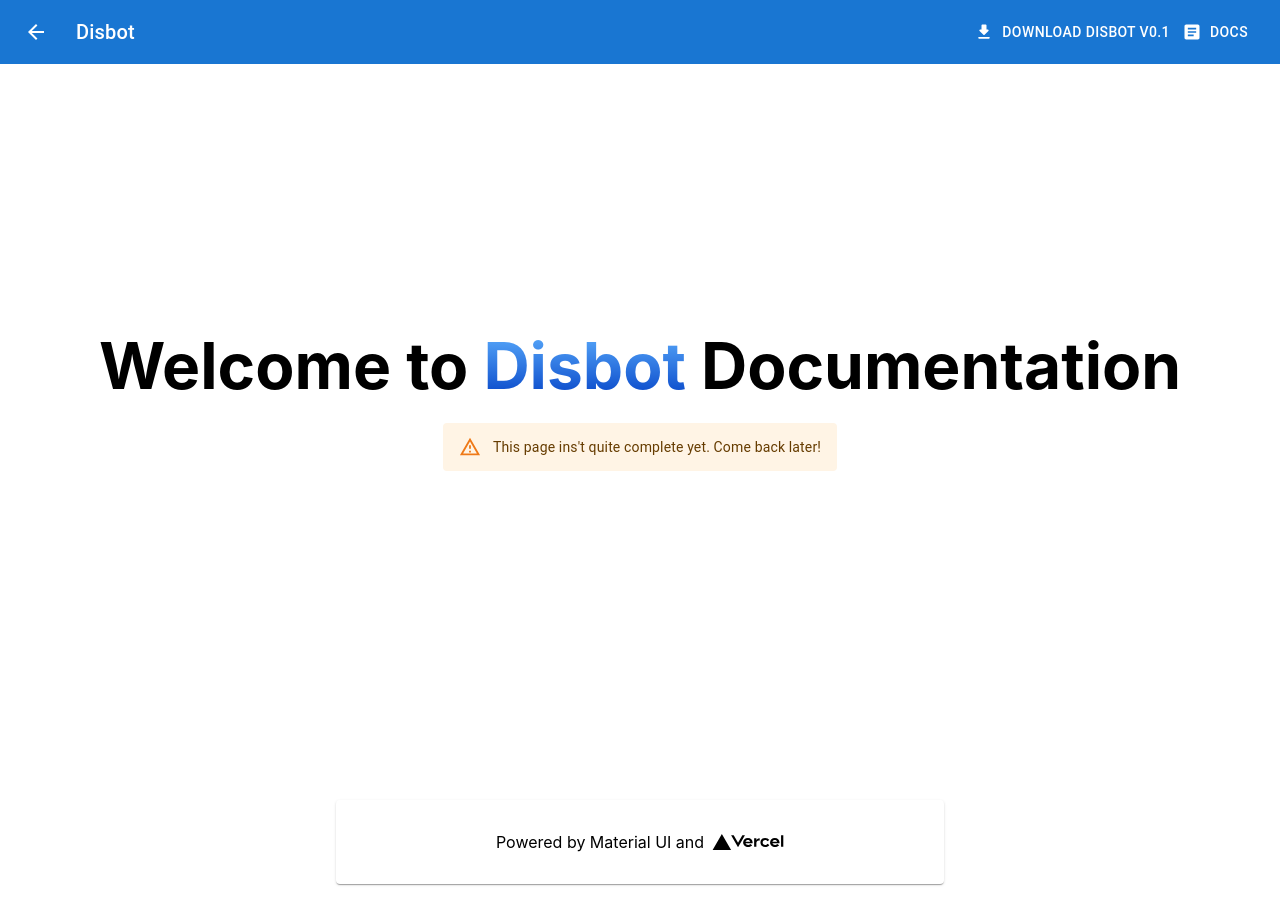
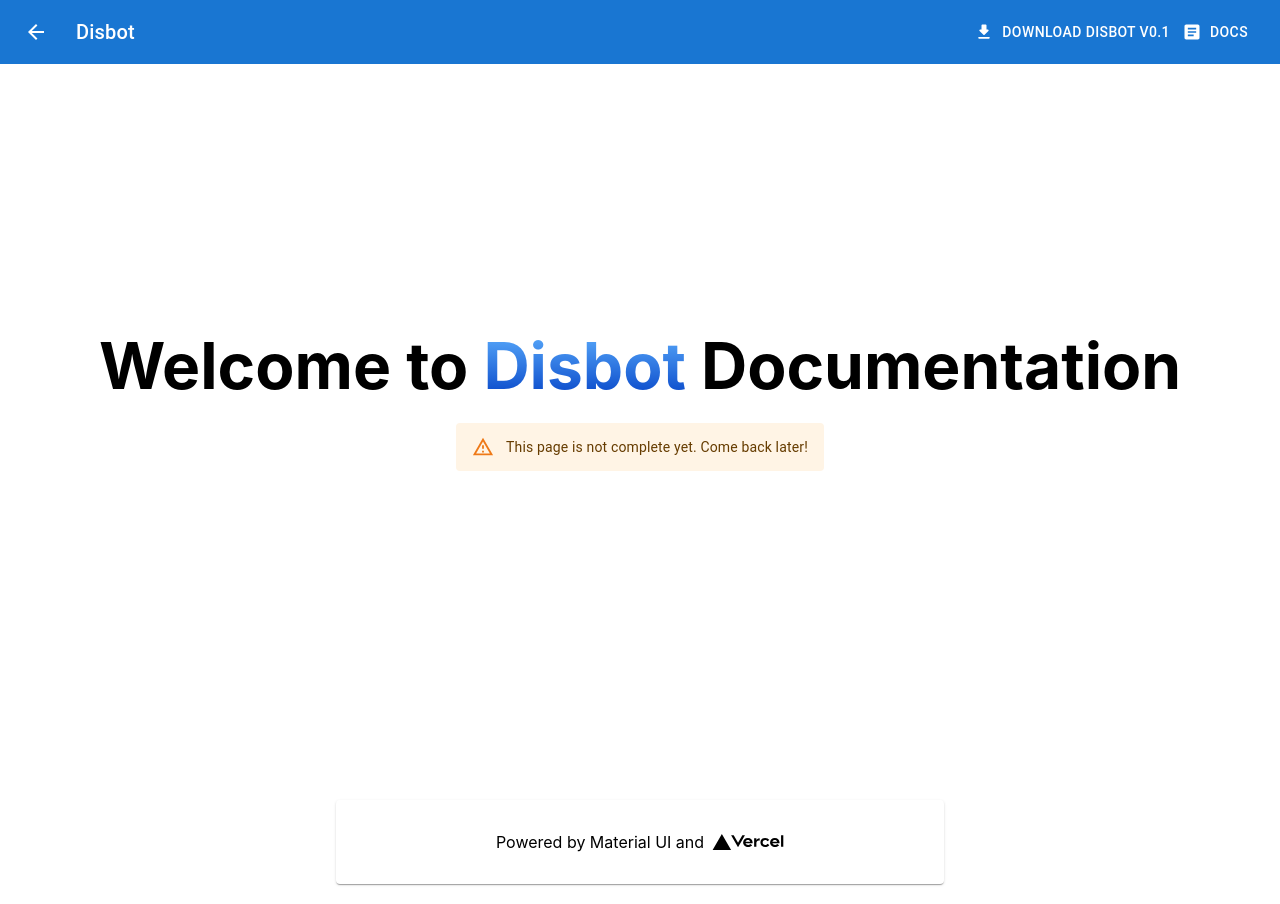
Before and after one commit to Valenplayer3000/disbot-webstite-nextjs, a Next.js app: page /docs/docs in a window 1280 px wide. Built offline with nearby package versions, Linux system fonts and the light colour scheme.

Commit message:
Damm you react! >:(

```diff
--- a/pages/docs/docs.js
+++ b/pages/docs/docs.js
@@ -72,7 +72,7 @@
         <main className={styles.main}>
             <h1 className={styles.title}>Welcome to <span className={styles.gradtitle}>Disbot</span> Documentation</h1>
             <br></br>
-            <Alert severity="warning">This page ins't quite complete yet. Come back later!</Alert>
+            <Alert severity="warning">This page is not complete yet. Come back later!</Alert>
         </main>
         <footer className={styles.footer}>
           <a
```
